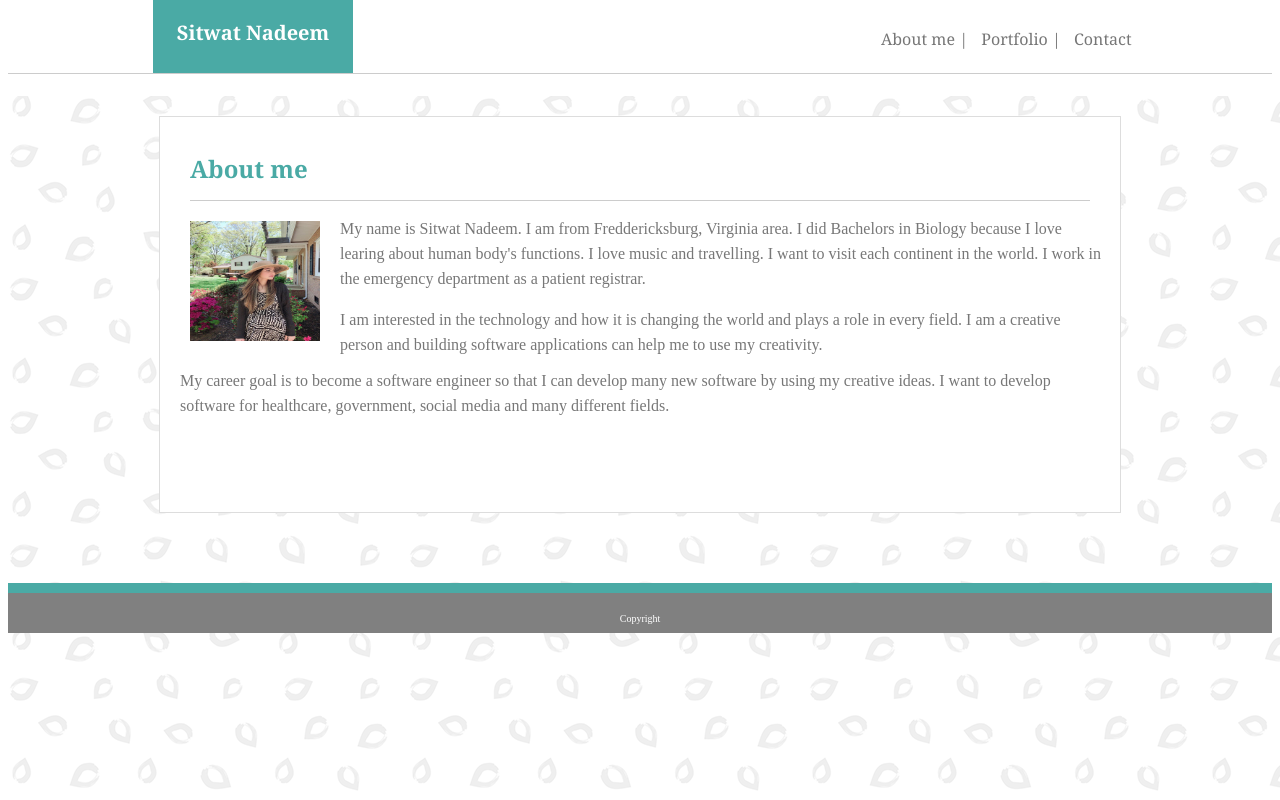
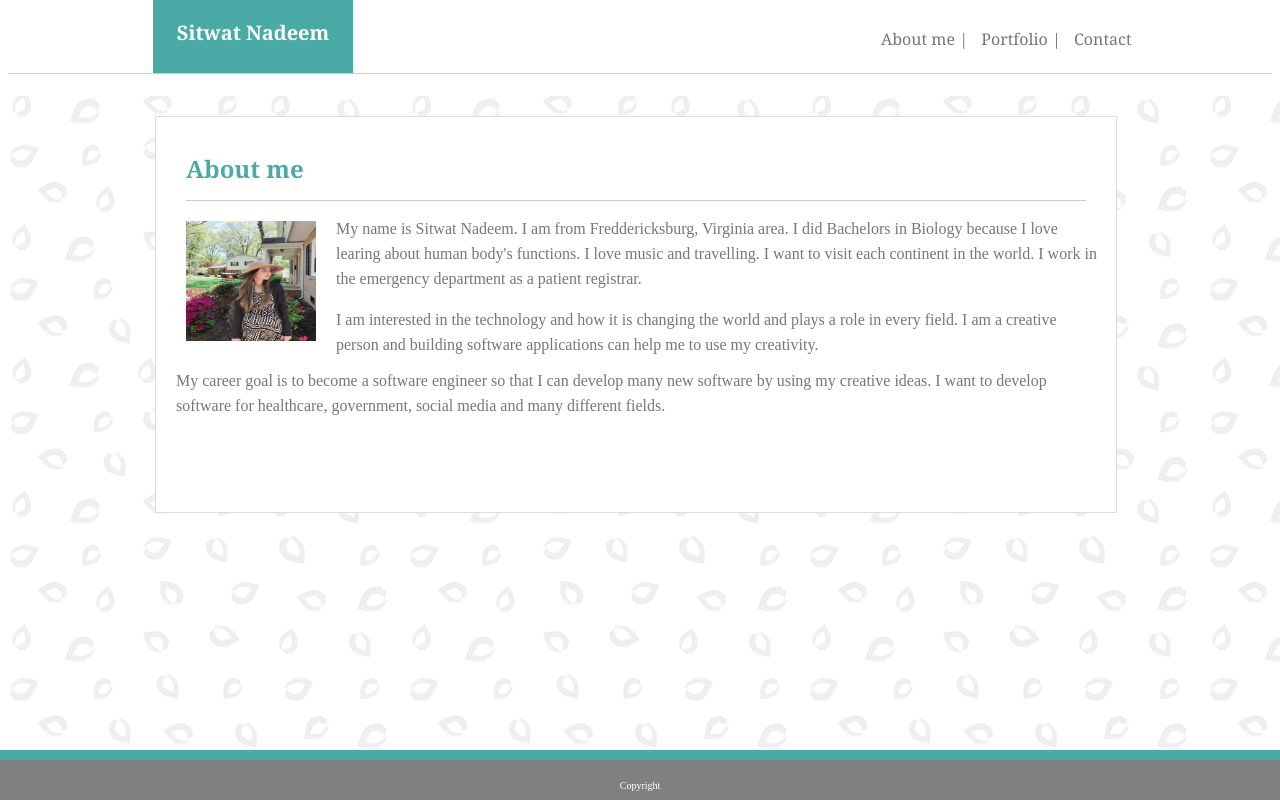
Before and after one commit to snadeem1/Basic-Portfolio, a plain HTML site: page index.html in a window 1280 px wide. Drawn offline with Linux system fonts and the light colour scheme.

Commit message:
7th change

```diff
--- a/assets/css/contact.css
+++ b/assets/css/contact.css
@@ -38,8 +38,7 @@ h1{
     height: 320px;
     margin-top:40px;
     margin-bottom: 70px;
-    margin-right:auto;
-    margin-left: auto;
+    margin-left: 147px;
     padding: 15px 30px 60px 30px;
     border-style: solid;
     border-color:#dddddd;
@@ -102,7 +101,7 @@ font-family: Arial, Helvetica, sans-serif;
 .Message{
     height: 120px;
 }
-footer{
+.footer{
     background-color: gray;
     height: 20px;
     color: white;
@@ -110,4 +109,8 @@ footer{
     padding-top: 20px;
     font-size: 10px;
     border-top: solid #4aaaa5 10px;
+    position: fixed;
+    left: 0;
+    bottom: 0;
+    width: 100%;
 }
--- a/assets/css/portfolio.css
+++ b/assets/css/portfolio.css
@@ -43,8 +43,7 @@ h2{
     height: 500px;
     margin-top:20px;
     margin-bottom: 70px;
-    margin-right:auto;
-    margin-left: auto;
+    margin-left: 147px;
     padding: 15px 30px 85px 30px;
     border-style: solid;
     border-color:#dddddd;
@@ -174,7 +173,7 @@ img{
 
 }
 
-footer{
+.footer{
     background-color: gray;
     height: 20px;
     color: white;
@@ -182,4 +181,8 @@ footer{
     padding-top: 20px;
     font-size: 10px;
     border-top: solid #4aaaa5 10px;
+    position: fixed;
+    left: 0;
+    bottom: 0;
+    width: 100%;
 }
--- a/assets/css/style.css
+++ b/assets/css/style.css
@@ -3,7 +3,6 @@ header{
     border: #cccccc;
     font-family: Georgia, 'Times New Roman', Times, serif;
     margin: 0px;
-
 }
 h1{
     color: white;
@@ -38,6 +37,7 @@ a{
 
 }
 
+
 body {
     background: url("spring.png");
     overflow: auto;
@@ -69,12 +69,12 @@ right: -20px;
     height: 320px;
     margin-top:20px;
     margin-bottom: 70px;
-    margin-right:auto;
-    margin-left: auto;
+    margin-left: 147px;
     padding: 15px 30px 60px 30px;
     border-style: solid;
     border-color:#dddddd;
     border-width: 0.1px;
+
 }
 
 .box1{
@@ -104,9 +104,10 @@ right: -20px;
     border-bottom-width: 1px;
     border-bottom-style: solid;
     border-bottom-color:#cccccc;
+
 }
 
-footer{
+.footer{
     background-color: gray;
     height: 20px;
     color: white;
@@ -114,4 +115,8 @@ footer{
     padding-top: 20px;
     font-size: 10px;
     border-top: solid #4aaaa5 10px;
+    position: fixed;
+    left: 0;
+    bottom: 0;
+    width: 100%;
 }
--- a/index.html
+++ b/index.html
@@ -7,6 +7,7 @@
 </head>
 
 <body>
+
     <header>
 
         <div id="box0">
@@ -38,9 +39,9 @@
 </p>
    </div>
 
-   <footer>
-       Copyright
-   </footer>
+   <div class="footer">
+                Copyright
+            </div>
 
 
 </body>
```
Also changed, not shown: contact.html (+2 -3 lines), portfolio.html (+2 -2 lines).
